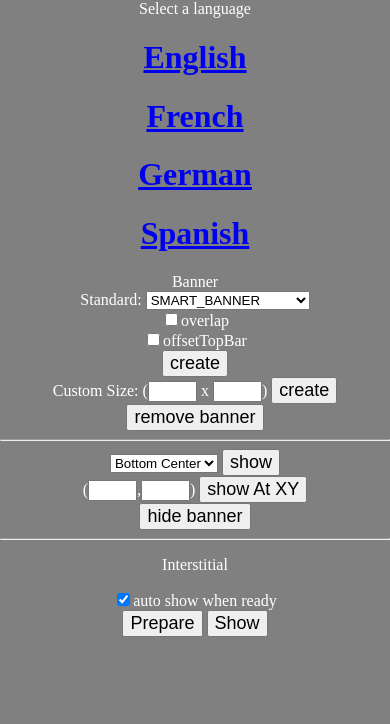
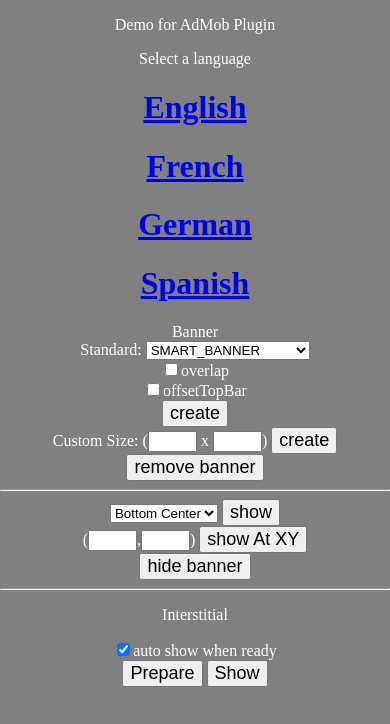
Before and after one commit to bigreni/Proverbs, a plain HTML site: page Proverbs/www/index.html in a window 390 px wide. Drawn offline with Linux system fonts and the light colour scheme; some packages are replaced by stand-ins of ours.

Commit message:
AdMob test

```diff
--- a/Proverbs/www/index.html
+++ b/Proverbs/www/index.html
@@ -36,7 +36,9 @@
 <script>
 
 </script>
-	<div id="fullpage">
+<div id="fullpage">
+		<p>Demo for AdMob Plugin</p>
+
         <div>
             <span>Select a language</span>
             <a href="Languages/English.html" class="langOption"><h1 class="selectLanguage">English</h1></a>
--- a/Proverbs/www/js/Admob.js
+++ b/Proverbs/www/js/Admob.js
@@ -1,4 +1,4 @@
-    function onLoad() {
+function onLoad() {
         if(( /(ipad|iphone|ipod|android|windows phone)/i.test(navigator.userAgent) )) {
             document.addEventListener('deviceready', initApp, false);
         } else {
```
